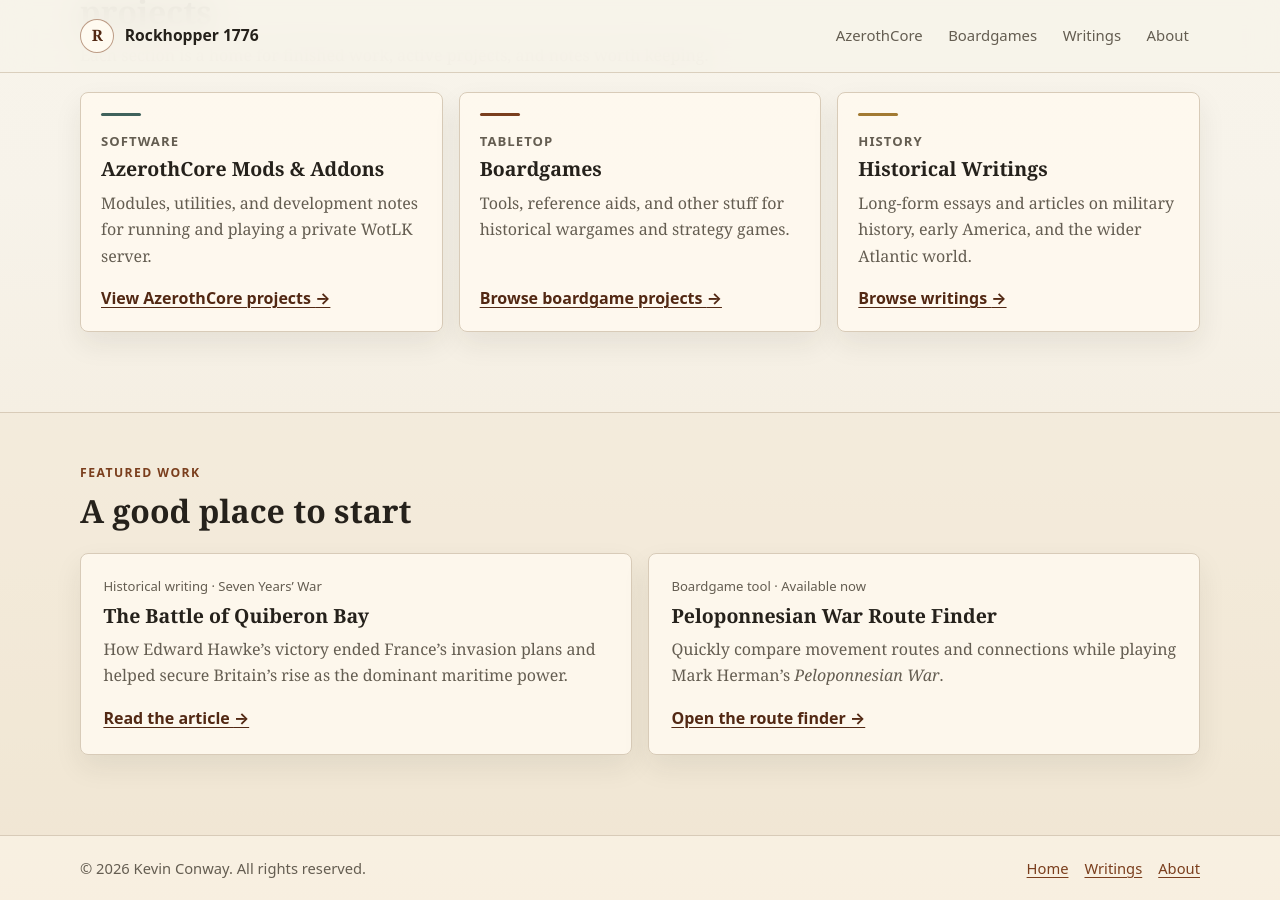
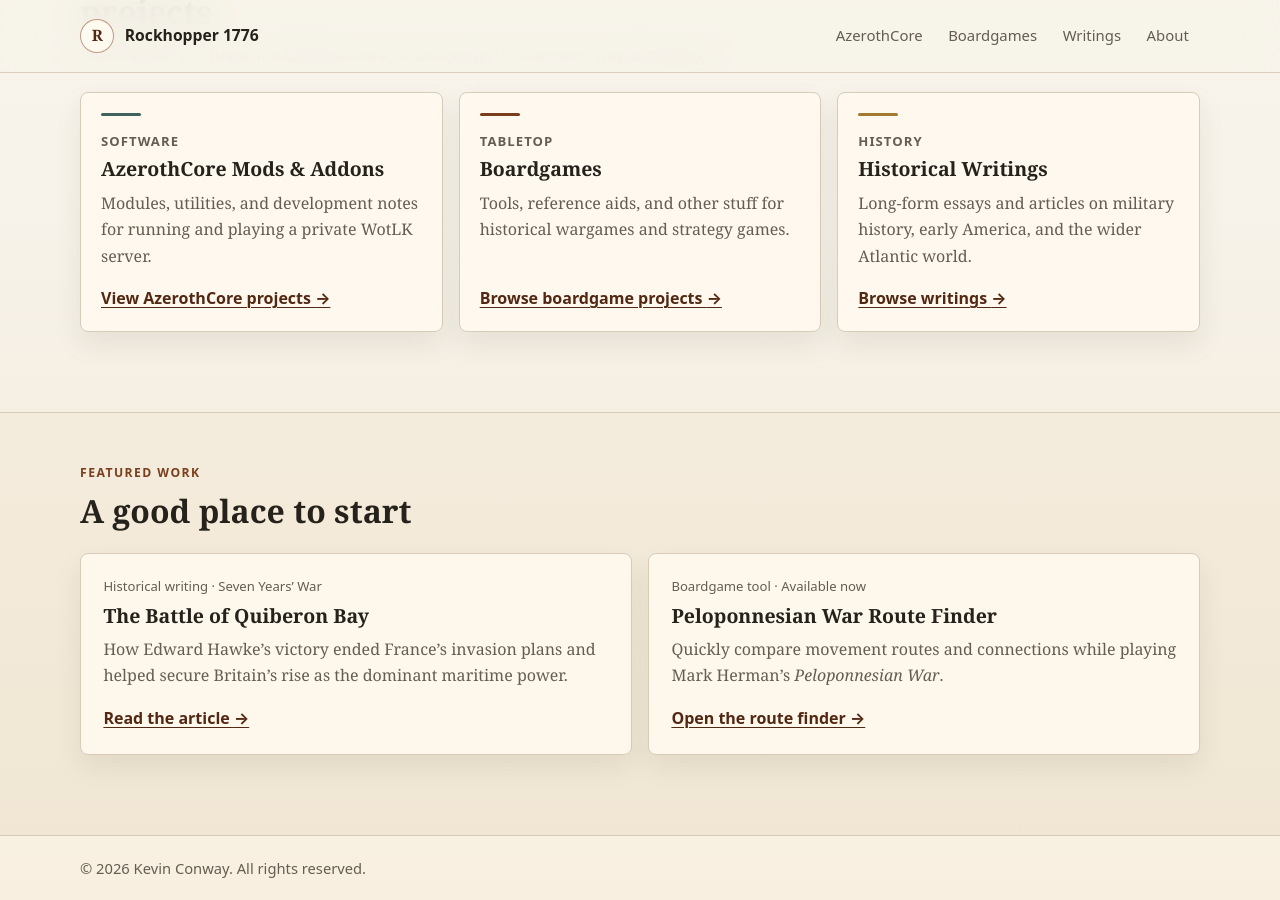
Before and after one commit to Rockhopper1776/rockhopper1776.github.io, a Jekyll site: the page built from index.html, in a window 1280 px wide and 900 px high, scrolled down 711 px. Built offline with Jekyll 4.4.1, drawn with Linux system fonts in a browser that asks for light colours.

Commit message:
removed links in footer

```diff
--- a/_layouts/default.html
+++ b/_layouts/default.html
@@ -35,11 +35,6 @@
   <footer class="site-footer">
     <div class="container footer-inner">
       <p>&copy; {{ site.time | date: "%Y" }} Kevin Conway. All rights reserved.</p>
-      <nav class="footer-nav" aria-label="Footer navigation">
-        <a href="{{ '/' | relative_url }}">Home</a>
-        <a href="{{ '/articles/' | relative_url }}">Writings</a>
-        <a href="{{ '/about/' | relative_url }}">About</a>
-      </nav>
     </div>
   </footer>
 </body>
```
